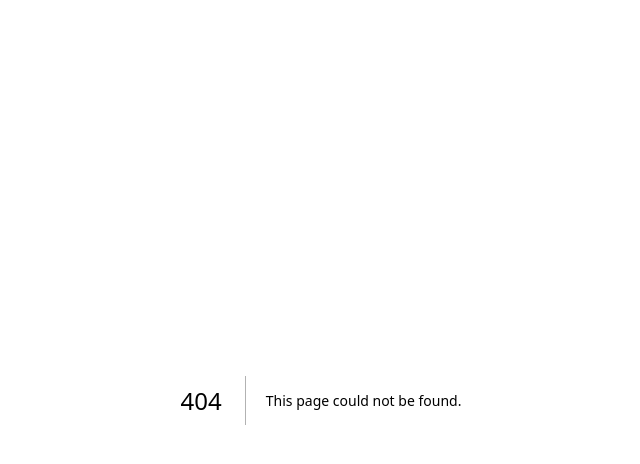
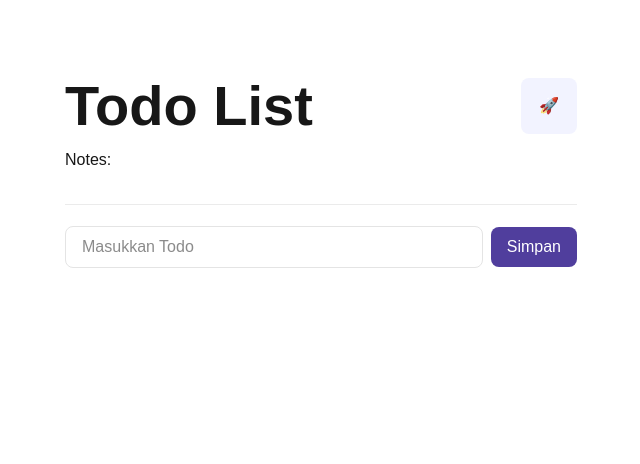
Before and after one commit to nurhalimatussyadiyahcitra-byte/my-app, a Next.js app: page /todolist in a window 1280 px wide. Before the commit this address had no page. Shown: the top 464 px of the page, without its empty margins (319-959 px from the left). Built offline with nearby package versions, Linux system fonts and the light colour scheme.

Commit message:
update todolist

```diff
--- a/app/page.tsx
+++ b/app/page.tsx
@@ -16,6 +16,20 @@ export default function Home() {
 
       </main>
       <footer className="row-start-3 flex gap-[24px] flex-wrap items-center justify-center">
+        <a
+          className="flex items-center gap-2 hover:underline hover:underline-offset-4"
+          href="/todolist"
+
+        >
+          <Image
+            aria-hidden
+            src="/file.svg"
+            alt="File icon"
+            width={16}
+            height={16}
+          />
+          Todo List
+        </a>
         <a
           className="flex items-center gap-2 hover:underline hover:underline-offset-4"
           href="/calculator"
--- /dev/null
+++ b/app/todolist/page.tsx
@@ -0,0 +1,74 @@
+'use client'
+import React, { useState } from 'react'
+
+function TodoList() {
+
+    const [input, setInput] = useState('')
+    const [dataTodo, setDataTodo] = useState<string[]>([])
+
+    const addDataTodo = () => {
+        if (input.length > 0) {
+            setInput('')
+            setDataTodo([...dataTodo, input])
+        } else {
+            alert('Masukkan Todo Terlebih Dahulu')
+        }
+    }
+
+    const removeDataTodo = (index: number) => {
+        const tempData = [...dataTodo]
+        const removeData = tempData.filter((_val, idx) => idx !== index)
+        setDataTodo(removeData)
+
+    }
+    return (
+        <div className='w-1/2 m-auto p-[64px]'>
+            <div className='flex justify-between items-center'>
+                <h1 className='text-[56px] font-[600]'>Todo List</h1>
+                <div className='flex justify-center items-center
+            bg-[#F2F3FF] w-[56px] h-[56px] rounded-lg'>
+                    🚀
+                </div>
+            </div>
+            <p>Notes:</p>
+            <div>
+                <div className='h-[1px] bg-[#EBEBEB] mb-[21px] mt-[32px]' />
+                <div className='flex items-center gap-2 mb-[43px]'>
+                    <div className='flex-1'>
+                        <input
+                            value={input}
+                            onChange={(e) => setInput(e.target.value)}
+                            className='w-full border border-[#E4E4E4]
+                        rounded-lg py-[8px] px-[16px]'
+                            placeholder='Masukkan Todo'
+                        />
+                    </div>
+                    <button className='bg-[#503E9D] text-white
+            h-[40px] px-[16px] rounded-lg text-center'
+                        onClick={addDataTodo}>
+                        Simpan
+                    </button>
+                </div>
+                {dataTodo.map((value, index) => {
+                    return (
+                        <div key={String(index)} className='flex items-center
+                        justify-between mb-[16px]'>
+                            <p>{value}</p>
+                            <button className='bg-[#FF0004] text-white
+            h-[30px] px-[6px] rounded-lg'
+                                onClick={() => removeDataTodo(index)}>
+                                Hapus
+                            </button>
+                        </div>
+                    )
+
+
+                })}
+
+
+            </div>
+        </div>
+    )
+}
+
+export default TodoList
```
